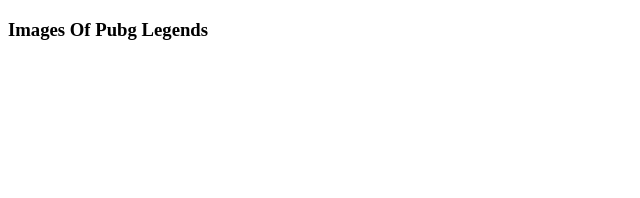
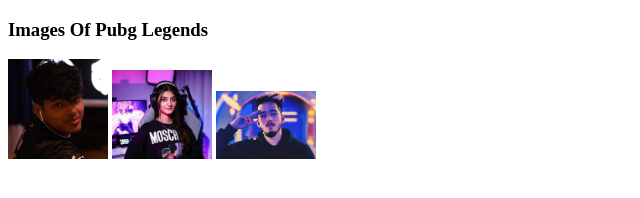
Before and after one commit to glfaisal/my-fourth-repo, a plain HTML site: page index.html in a window 1280 px wide. Shown: the whole page, without its empty margins (0-640 px from the left). Drawn offline with Linux system fonts and the light colour scheme.

Commit message:
added three pictures

```diff
--- a/index.html
+++ b/index.html
@@ -8,5 +8,8 @@
 </head>
 <body>
     <h3>Images Of Pubg Legends</h3>
+    <img src="images/jonny.jpg" alt="">
+    <img src="images/payel.jpeg" alt="">
+    <img src="images/ScoutOP.jpeg" alt="">
 </body>
 </html>
--- a/styles/pubg.css
+++ b/styles/pubg.css
@@ -0,0 +1,3 @@
+img{
+    width: 100px;
+}
```
